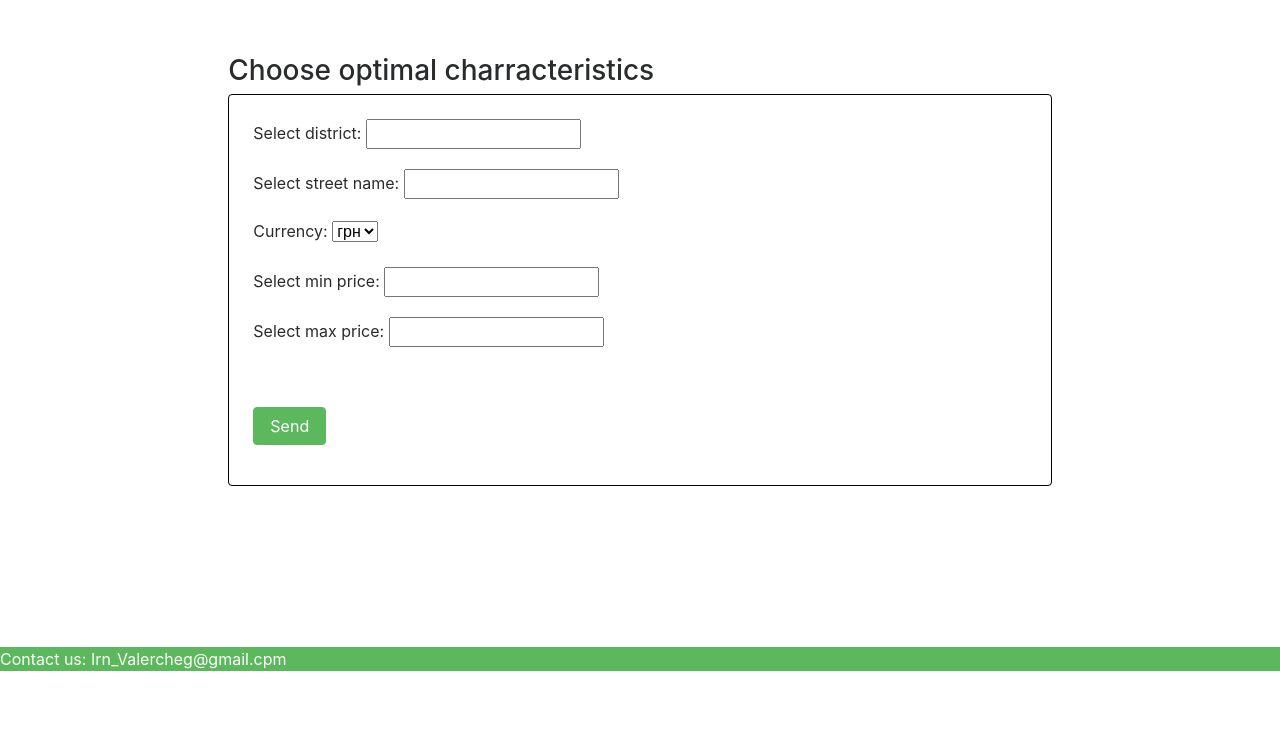
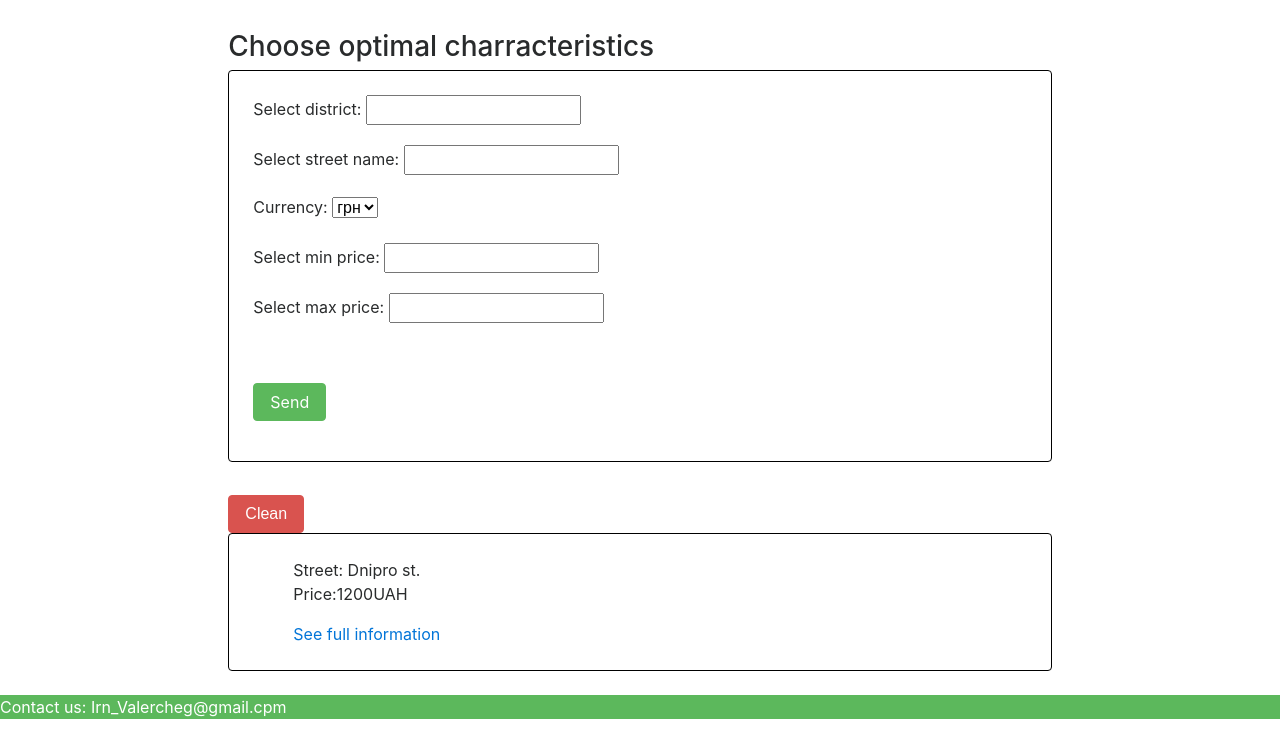
Before and after one commit to MishaAntonkin/domovichok, a Django app: page /place/ in a window 1280 px wide. Shown: the part 45-800 px from the top of the page. Run offline with Django 3.2, Linux system fonts and the light colour scheme; some libraries are stand-ins or nearby versions.

Commit message:
first work version

```diff
--- a/db/app/models.py
+++ b/db/app/models.py
@@ -7,7 +7,7 @@ class BaseDBModel(db.Model):
     def row2dict(row):
         d = {}
         for column in row.__table__.columns:
-            d[column.name] = str(getattr(row, column.name))
+            d[column.name] = getattr(row, column.name)
 
         return d
 
--- a/interface/selectplace/static/selectplace/css/main.css
+++ b/interface/selectplace/static/selectplace/css/main.css
@@ -3,5 +3,5 @@
 }
 
 .main-inf {
-    min-height: 80vh;
+    min-height: 60vh;
 }
--- a/interface/selectplace/static/selectplace/js/place.js
+++ b/interface/selectplace/static/selectplace/js/place.js
@@ -16,7 +16,7 @@ $("#send-data").click(
         var criterias = [{name: "price", priority: 4}, ]
         var info = {filters: filters, cri: criterias}
         console.log(info);
-        $.ajax({
+        var request = $.ajax({
             method: "POST",
             headers: {
                 'Accept': 'application/json',
@@ -26,6 +26,12 @@ $("#send-data").click(
             url: this_url,
             data: JSON.stringify(info)
             });
+
+        console.log(request);
+        request.done(function (data) {
+            console.log(data);
+            console.log();
+        });
     }
 )
 
@@ -40,3 +46,15 @@ function getFilters() {
         district: district, name: name, currency: currency, price_lte: price_lte, price_gte: price_gte
     }
 }
+
+var TEST_DATA_TO_RENDER = {
+    has_next: false,
+    has_prev: false,
+    data: [{area:"Kiev", currency: "UAH", district: "Dnipr", id: "2", name: "Pechersk", price: "120.94", url: "None"},
+        {area:"Kiev", currency: "UAH", district: "Dnipr", id: "3", name: "Schevchenko", price: "120.94", url: "None"}
+    ]
+}
+
+function render_new_flats() {
+
+}
--- a/interface/selectplace/templates/selectplace/filldata.html
+++ b/interface/selectplace/templates/selectplace/filldata.html
@@ -2,7 +2,7 @@
 
 {% block content %}
 <div class="row main-inf">
-    <div class=" col-sm-8 mx-auto my-5">
+    <div class=" col-sm-8 mx-auto my-4">
         <h3>Choose optimal charracteristics</h3>
         <form class="border rounded p-4 card-outline-primary" method="post" action="{% url 'selectplace:filldata'%}">
             {% csrf_token %}
@@ -14,6 +14,20 @@
         </form>
     </div>
 </div>
+<div class="row">
+    <div class="col-sm-8 mx-auto my-2">
+        <div class="">
+            <button class="btn btn-danger" id="clean">Clean</button>
+        </div>
+        <ul class="border rounded p-4 card-outline-primary flat" id="optimal-flats">
+            <ol class="one-flat">
+                <span>Street: Dnipro st.</span>
+                <p>Price:1200<span>UAH</span></p>
+                <span><a href="endpage">See full information</a></span>
+            </ol>
+        </ul>
+    </div>
+</div>
 <script>
     this_url = '{% url "selectplace:filldata" %}';
 </script>
--- a/interface/selectplace/views.py
+++ b/interface/selectplace/views.py
@@ -4,6 +4,7 @@ import json
 from django.shortcuts import render, redirect
 from django.urls import reverse
 from django.views import View
+from django.http import JsonResponse
 
 from .forms import PlaceFilterForm
 # Create your views here.
@@ -22,7 +23,7 @@ class FillData(View):
         print(request.POST.dict())
         houses = form.data.get('houses')
         criterias = form.data.get('cri')
-        #r = requests.post('http://127.0.0.1:8003/', timeout=10, data=request.body)
+        r = requests.post('http://127.0.0.1:8003/', timeout=10, data=request.body)
         try:
             print(r.json())
         except:
@@ -31,4 +32,4 @@ class FillData(View):
             #r = requests.post('http://127.0.0.1:5000/', data=form.cleaned_data)
             print(r.text)
             print(form.cleaned_data)
-        return redirect(reverse('selectplace:filldata'))
+        return JsonResponse(r.json(), safe=False)
--- a/parser/parer.py
+++ b/parser/parer.py
@@ -6,7 +6,7 @@ import requests
 from utils import *
 
 
-class ParseSession:
+class ParsingSession:
 
     def __init__(self):
         self.session = requests.Session()
@@ -131,7 +131,7 @@ def check_next_page_exist(bsObj):
 
 
 def get_data():
-    with ParseSession() as get_html:
+    with ParsingSession() as get_html:
         data = []
         print("Сканирем страницу № 1")
         bsObj = BeautifulSoup(get_html(), "html.parser")
```
Also changed, not shown: algorithm/app/routers.py (+12 -5 lines).
